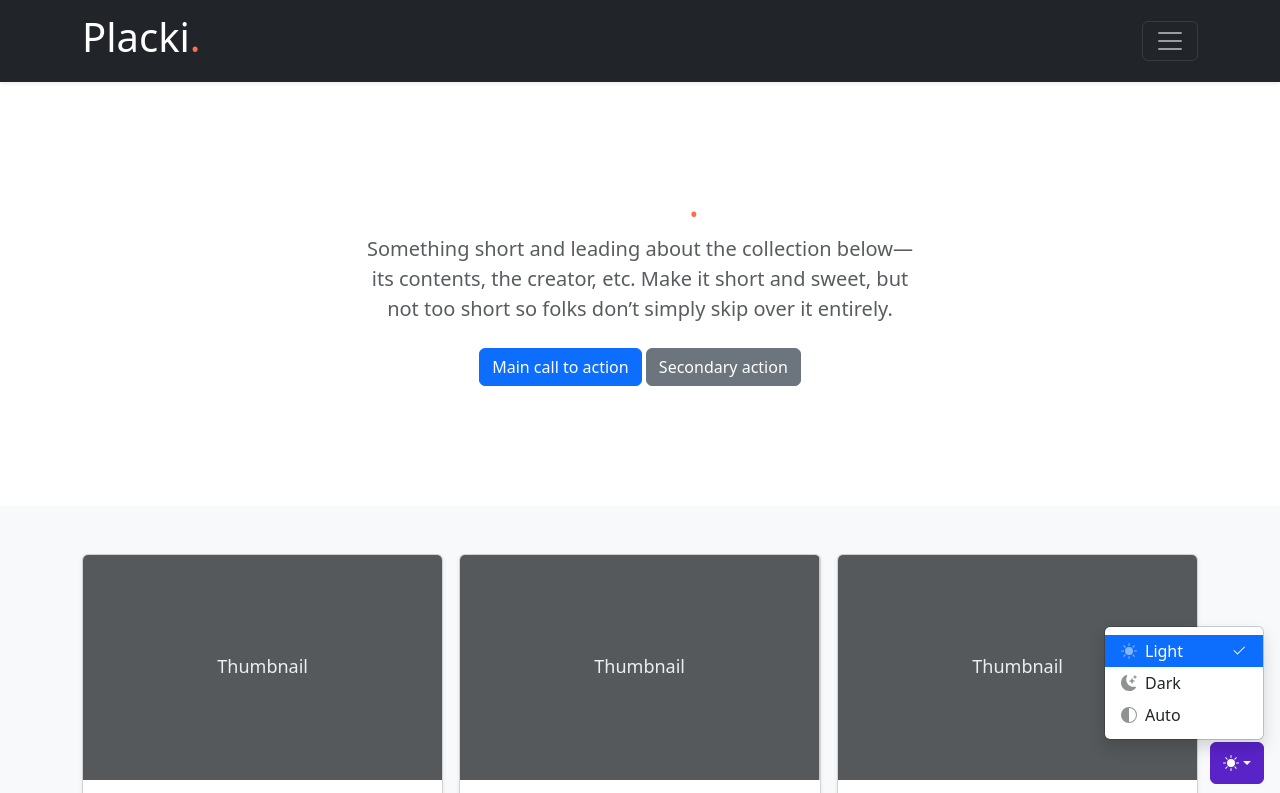
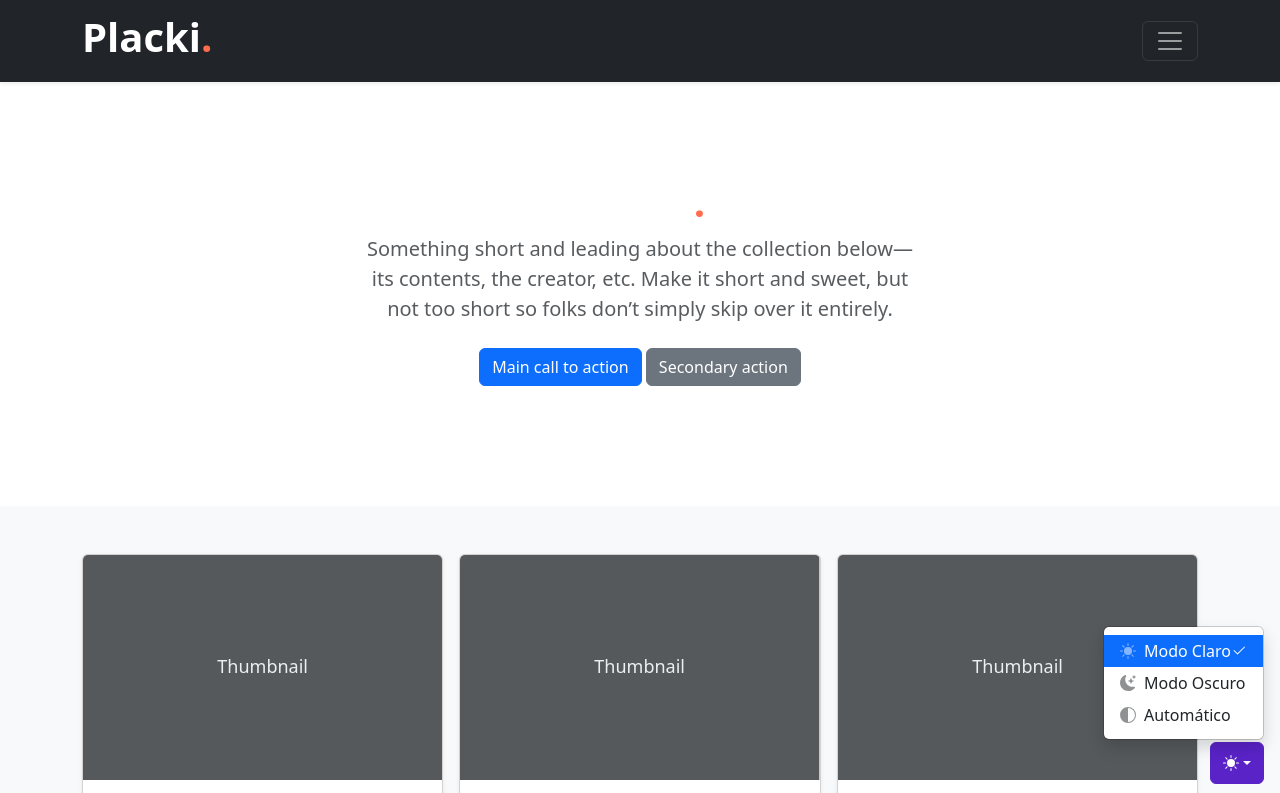
Before and after one commit to PlackiQr/Placki, a plain HTML site: page index.html in a window 1280 px wide. Both pictures are taken after a click on the button "Toggle theme". Shown: the top 793 px of the page. Drawn offline with Linux system fonts and the light colour scheme.

Commit message:
Update index.html

```diff
--- a/index.html
+++ b/index.html
@@ -38,21 +38,21 @@
             <li> <button type="button" class="dropdown-item d-flex align-items-center" data-bs-theme-value="light" aria-pressed="false"> <svg class="bi me-2 opacity-50" aria-hidden="true">
                         <use href="#sun-fill"></use>
                     </svg>
-                    Light
+                    Modo Claro
                     <svg class="bi ms-auto d-none" aria-hidden="true">
                         <use href="#check2"></use>
                     </svg> </button> </li>
             <li> <button type="button" class="dropdown-item d-flex align-items-center" data-bs-theme-value="dark" aria-pressed="false"> <svg class="bi me-2 opacity-50" aria-hidden="true">
                         <use href="#moon-stars-fill"></use>
                     </svg>
-                    Dark
+                    Modo Oscuro
                     <svg class="bi ms-auto d-none" aria-hidden="true">
                         <use href="#check2"></use>
                     </svg> </button> </li>
             <li> <button type="button" class="dropdown-item d-flex align-items-center active" data-bs-theme-value="auto" aria-pressed="true"> <svg class="bi me-2 opacity-50" aria-hidden="true">
                         <use href="#circle-half"></use>
                     </svg>
-                    Auto
+                    Automático
                     <svg class="bi ms-auto d-none" aria-hidden="true">
                         <use href="#check2"></use>
                     </svg> </button> </li>
@@ -78,20 +78,20 @@
             </div>
         </div>
         <div class="navbar navbar-dark bg-dark shadow-sm">
-            <div class="container"> <a href="#" class="navbar-brand d-flex align-items-center"> <strong>
-                        <h1 class="fw-light" style="color: white;">
-                            Placki<span style="color: #ff6d4d;">.</span>
-                        </h1>
-                    </strong> </a> <button class="navbar-toggler" type="button" data-bs-toggle="collapse" data-bs-target="#navbarHeader" aria-controls="navbarHeader" aria-expanded="false" aria-label="Toggle navigation"> <span class="navbar-toggler-icon"></span> </button> </div>
+            <div class="container"> <a href="#" class="navbar-brand d-flex align-items-center"> <h1 class="fw-bold" style="color: white;">
+  Placki<span style="color: #ff6d4d;">.</span>
+</h1>
+</a> <button class="navbar-toggler" type="button" data-bs-toggle="collapse" data-bs-target="#navbarHeader" aria-controls="navbarHeader" aria-expanded="false" aria-label="Toggle navigation"> <span class="navbar-toggler-icon"></span> </button> </div>
         </div>
     </header>
     <main>
         <section class="py-5 text-center container">
             <div class="row py-lg-5">
                 <div class="col-lg-6 col-md-8 mx-auto">
-                    <h1 class="fw-light" style="color: white;">
-                        Placki<span style="color: #ff6d4d;">.</span>
-                    </h1>
+                    <h1 class="fw-bold" style="color: white;">
+  Placki<span style="color: #ff6d4d;">.</span>
+</h1>
+
                     <p class="lead text-body-secondary">Something short and leading about the collection below—its contents, the creator, etc. Make it short and sweet, but not too short so folks don’t simply skip over it entirely.</p>
                     <p> <a href="#" class="btn btn-primary my-2">Main call to action</a> <a href="#" class="btn btn-secondary my-2">Secondary action</a> </p>
                 </div>
```
